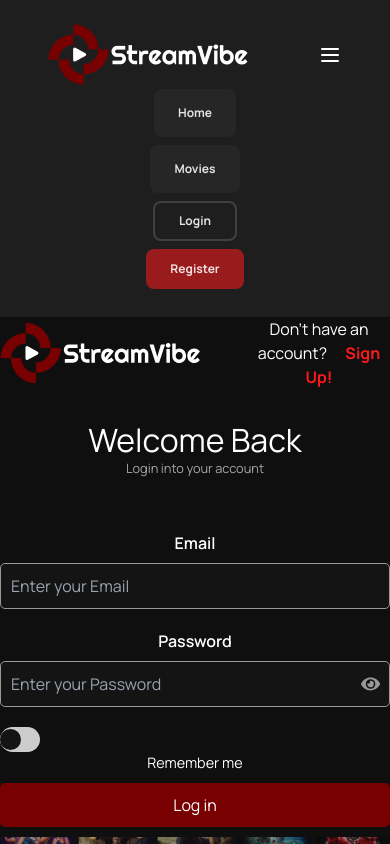
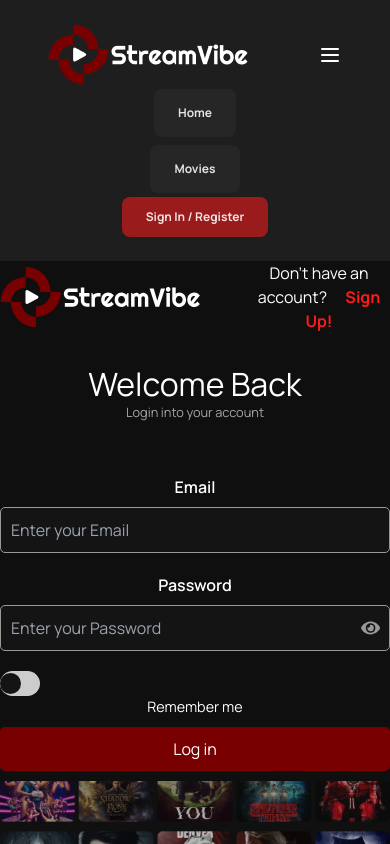
Before and after one commit to SebastianHenaoLedezma/StreamVibe-Front-End, a React (Vite) app: page /login in a window 390 px wide. Both pictures are taken after a click on the button 330 px from the left and 54 px from the top of the page. Shown: the top 844 px of the page. Built offline with nearby package versions, Linux system fonts and the light colour scheme.

Commit message:
Correcion resposive Register

```diff
--- a/src/components/Header/index.jsx
+++ b/src/components/Header/index.jsx
@@ -32,7 +32,7 @@
   };
 
   return (
-    <nav className="px-5 py-4">
+    <nav className="px-5 py-4 bg-[#1E1E1E]">
       <div className="flex items-center justify-between">
         <div className="cursor-pointer">
           <img src={Logo} alt="Logo" onClick={() => handleButtonClick('/')}/>
@@ -100,11 +100,8 @@
             </button>
           ) : (
             <>
-              <button className="my-1 border-solid border-2 border-neutral-700 font-bold hover:shadow-lg hover:shadow-red-500/40 px-6 rounded-lg text-xs h-10" data-ripple-light="true" onClick={() => handleButtonClick('/login')}>
-                Login
-              </button>
-              <button className="my-1 bg-red-800 font-bold hover:shadow-lg hover:shadow-red-500/40 px-6 rounded-lg text-xs h-10" data-ripple-light="true" onClick={() => handleButtonClick('/register')}>
-                Register
+              <button className="bg-red-800 font-bold hover:shadow-lg hover:shadow-red-500/40 px-6 rounded-lg text-xs h-10" data-ripple-light="true" onClick={() => handleButtonClick('/login')}>
+                Sign In / Register
               </button>
             </>
           )}
--- a/src/components/Login/SingUp/index.jsx
+++ b/src/components/Login/SingUp/index.jsx
@@ -52,7 +52,7 @@
   };
 
   return (
-    <div className="login">
+    <div className="login sm:mb-[450px] mb-[450px] md:mb-[200px]">
       <section className="login__img">
         <img src={imgFondo} alt="Background" />
       </section>
--- a/src/components/Login/styles.sass
+++ b/src/components/Login/styles.sass
@@ -1,5 +1,6 @@
 @use '../../styles/variables.sass' as *
-
+body
+    background-color: $color-black-06 !important
 .login
     height: 100%
     font-family: $font-source
```
